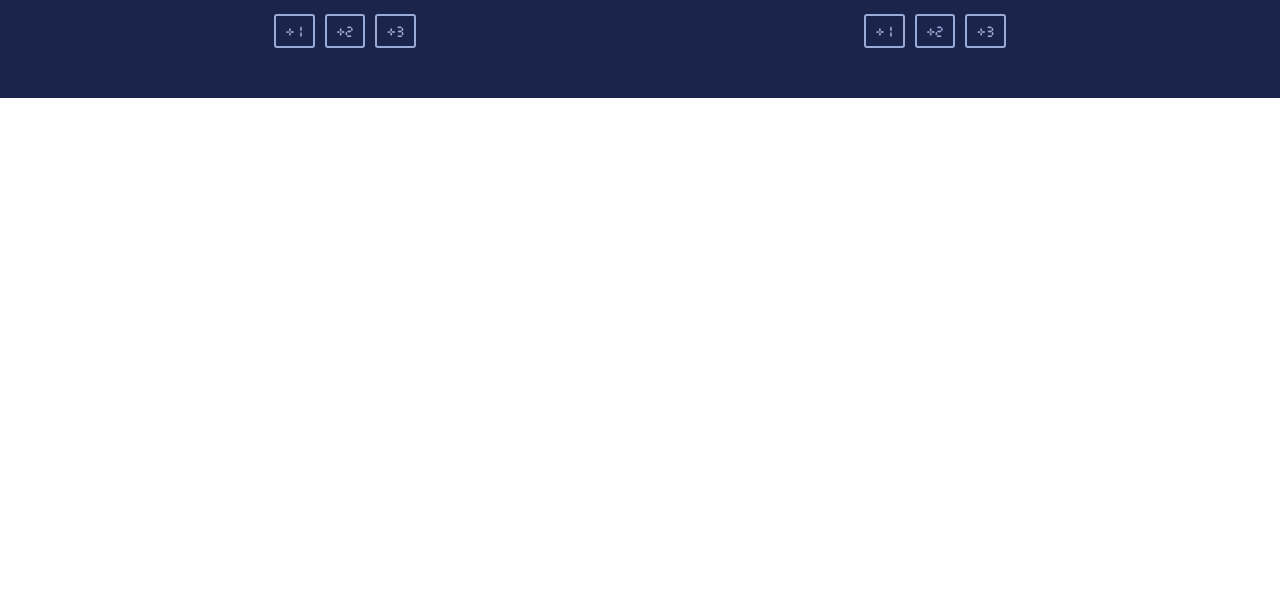
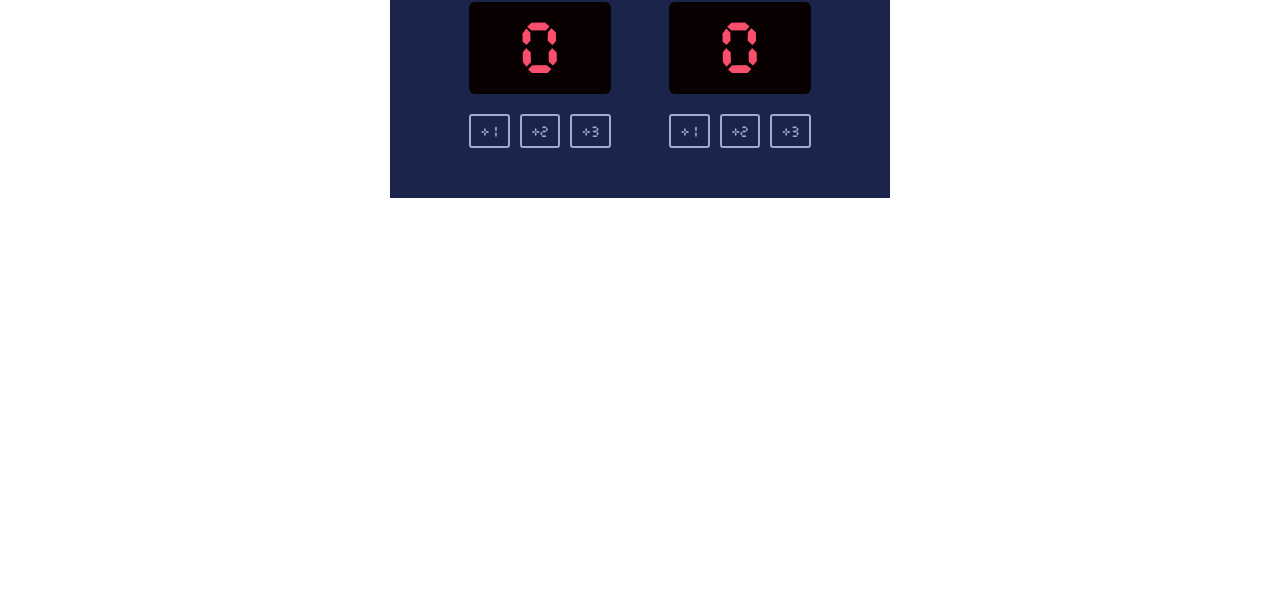
Before and after one commit to FarelX/basketball-scoreboard, a plain HTML site: page index.html in a window 1280 px wide. Shown: the part 201-800 px from the top of the page. Drawn offline with Linux system fonts and the light colour scheme.

Commit message:
my changes

```diff
--- a/style.css
+++ b/style.css
@@ -23,6 +23,9 @@ p {
   justify-content: space-around;
   background-color: #1b244a;
   padding: 50px;
+  width: 400px;
+  margin: 0 auto;
+  margin-top: 100px;
 }
 
 .home-title,
```
